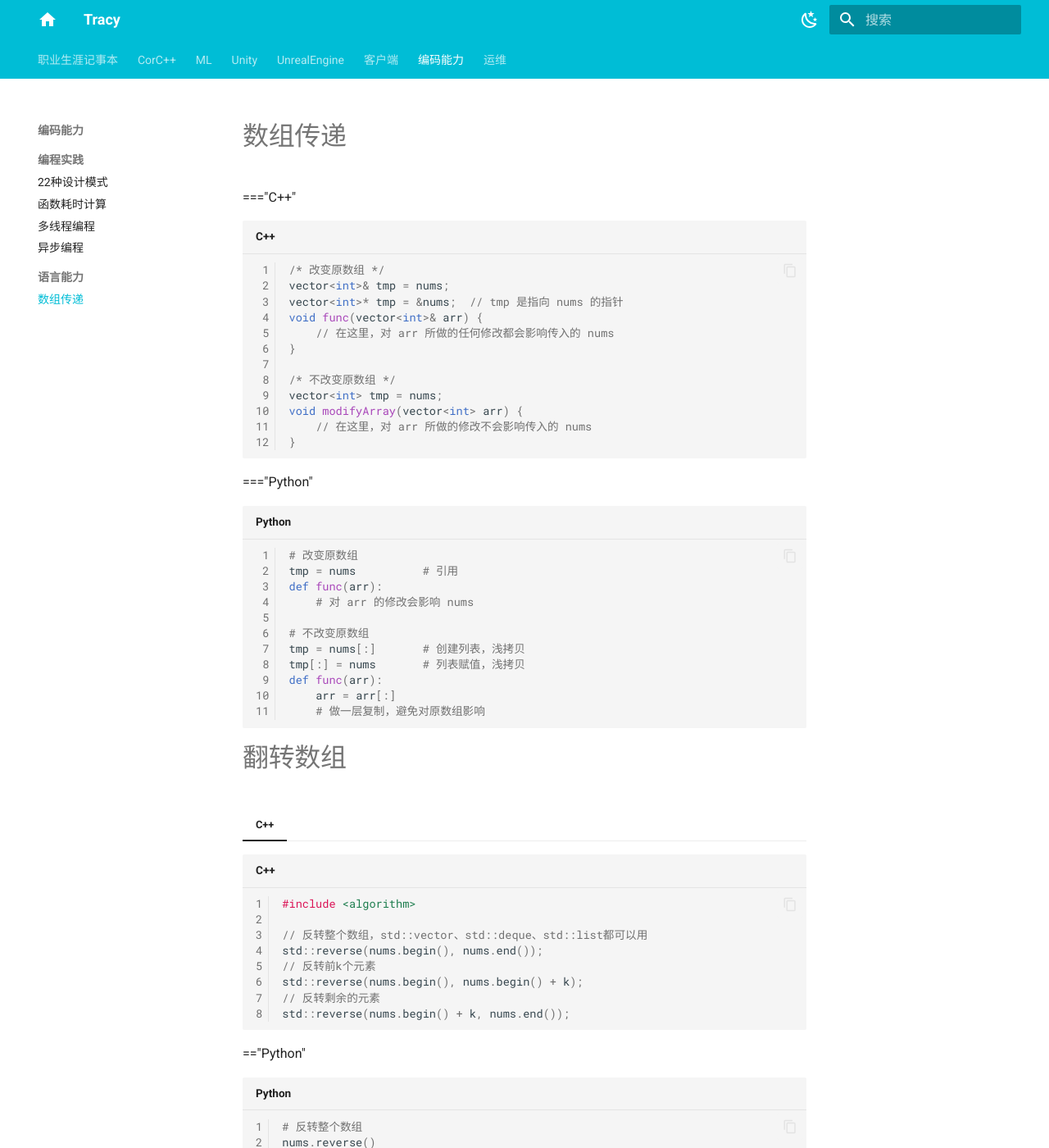
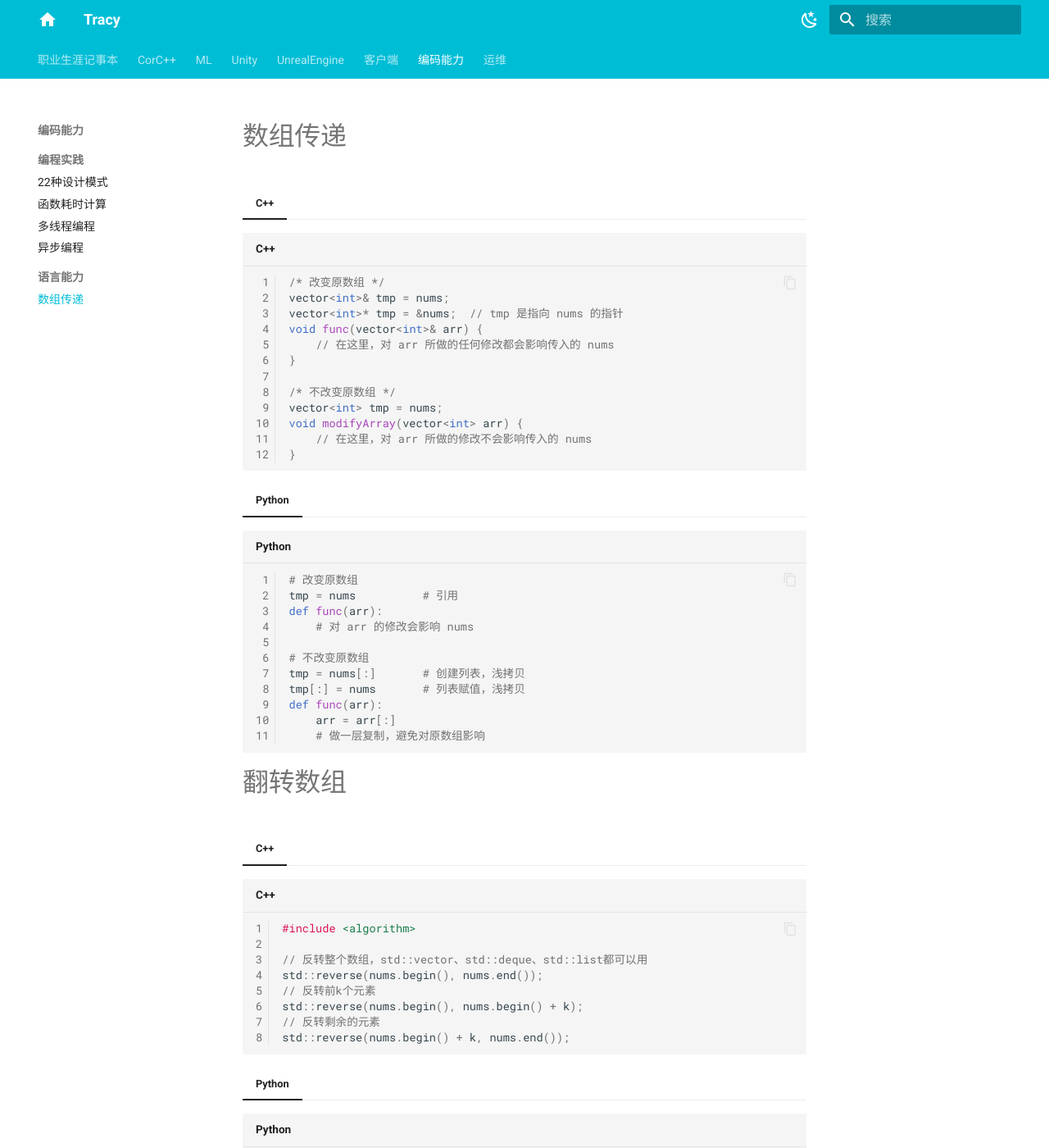
Before and after one commit to HarrySunV9x/harrysunv9x.github.io, an MkDocs documentation site: the page built from articles/编码能力/语言能力/数组操作.md, in a window 1280 px wide and 1400 px high. Shown: the whole window at 82% size. Built offline with MkDocs 1.6.1 and Material for MkDocs 9.7.7, drawn with Linux system fonts in a browser that asks for light colours.

````diff
--- a/articles/编码能力/语言能力/数组操作.md
+++ b/articles/编码能力/语言能力/数组操作.md
@@ -1,6 +1,6 @@
 # 数组传递
 
-==="C++"
+=== "C++"
 
 ```C++
 /* 改变原数组 */
@@ -17,7 +17,7 @@ void modifyArray(vector<int> arr) {
 }
 ```
 
-==="Python"
+=== "Python"
 
 ```python
 # 改变原数组
@@ -48,7 +48,7 @@ std::reverse(nums.begin(), nums.begin() + k);
 std::reverse(nums.begin() + k, nums.end());
 ```
 
-=="Python"
+=== "Python"
 
 ```python
 # 反转整个数组
````
